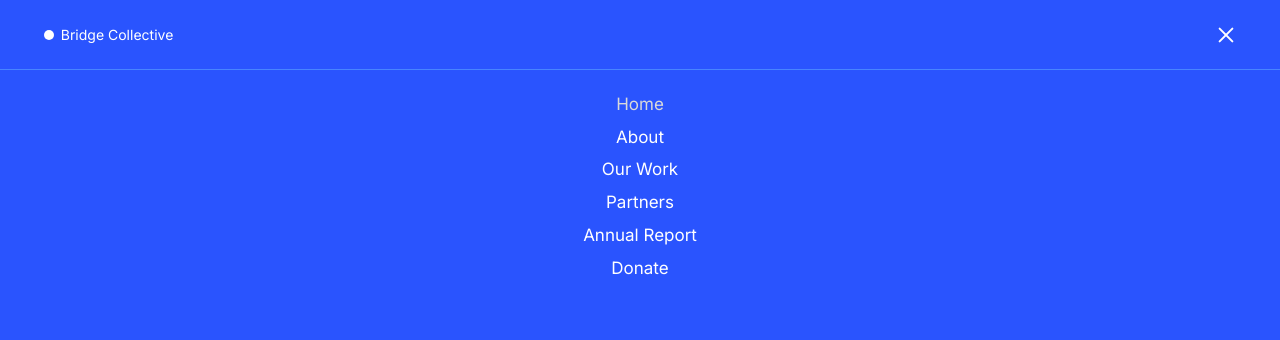
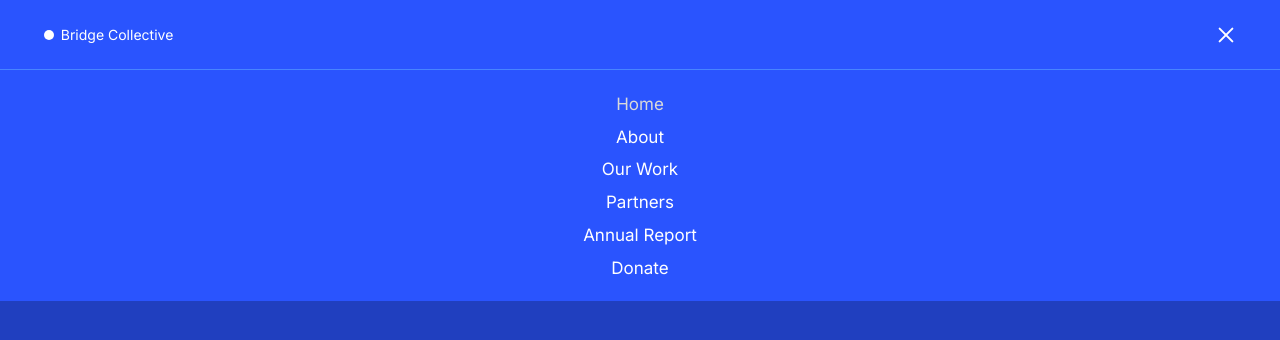
Before and after one commit to mo7amedxv/Bridge-Collective, a plain HTML site: page index.html in a window 1280 px wide. Both pictures are taken after a click on the button "Open menu". Drawn offline with Linux system fonts and the light colour scheme.

Commit message:
added nav dark overlay when nav is visible

```diff
--- a/index.html
+++ b/index.html
@@ -35,13 +35,13 @@
       <nav class="header-nav" aria-label="Main navigation">
         <a href="#" aria-current="page" class="nav-link active">Home</a>
         <a href="/about/" class="nav-link">About</a>
-        <a href="#" class="nav-link">Our Work</a>
-        <a href="#" class="nav-link">Partners</a>
-        <a href="#" class="nav-link">Annual Report</a>
+        <a href="/work/" class="nav-link">Our Work</a>
+        <a href="/partners/" class="nav-link">Partners</a>
+        <a href="/report/" class="nav-link">Annual Report</a>
         <a href="#" class="nav-link">Donate</a>
       </nav>
-      <div class="nav-overlay" aria-hidden="true"></div>
     </div>
+    <div class="nav-overlay" aria-hidden="true"></div>
     <!-- Hero -->
     A classroom for every child. We fund the schools, train the teachers, and
     measure what works — so every child we reach today becomes a graduate
--- a/script.js
+++ b/script.js
@@ -1,5 +1,8 @@
 const navBtn = document.querySelector(".hamburger-button");
 const mainNav = document.querySelector(".header-nav");
+const navOverlay = document.querySelector(".nav-overlay");
 navBtn.addEventListener("click", () => {
-  navBtn.classList.toggle("active");mainNav.classList.toggle("opened");
+  navBtn.classList.toggle("active");
+  mainNav.classList.toggle("opened");
+  navOverlay.classList.toggle("active");
 });
--- a/style.css
+++ b/style.css
@@ -34,6 +34,7 @@
   --space-section: clamp(2rem, 1.472rem + 2.254vw, 3.5rem);
   --space-nav-gap: clamp(2.75rem, 2.53rem + 0.939vw, 3.375rem);
   --main-transition: 0.3s ease;
+  --long-transition: 0.5s ease;
 }
 * {
   margin: 0;
@@ -70,6 +71,7 @@ header {
   padding-block: var(--space-stack);
   border-bottom: 1px solid var(--blue-400);
   position: relative;
+  background-color: var(--blue-700);
   z-index: 50;
 }
 .header-container {
@@ -115,7 +117,6 @@ header {
 
 .main-nav-wrapper {
   position: relative;
-  padding: var(--space-container);
   height: 100%;
 }
 .nav-link {
@@ -140,12 +141,13 @@ header {
   align-items: center;
   text-align: center;
   transition:
-  transform var(--main-transition),
+    transform var(--main-transition),
     visibility var(--main-transition),
     opacity var(--main-transition);
   opacity: 0;
   visibility: hidden;
   transform: translateY(-10px);
+  z-index: 49;
 }
 .nav-link.active {
   color: var(--muted);
@@ -176,3 +178,16 @@ header {
   visibility: visible;
   transform: translateY(0px);
 }
+.nav-overlay {
+  width: 100%;
+  height: 100%;
+  opacity: 0;
+  background-color: var(--overlay-menu);
+  position: absolute;
+  top: 0;
+  z-index: 1;
+  transition: opacity var(--main-transition);
+}
+.nav-overlay.active {
+  opacity: 1;
+}
```
